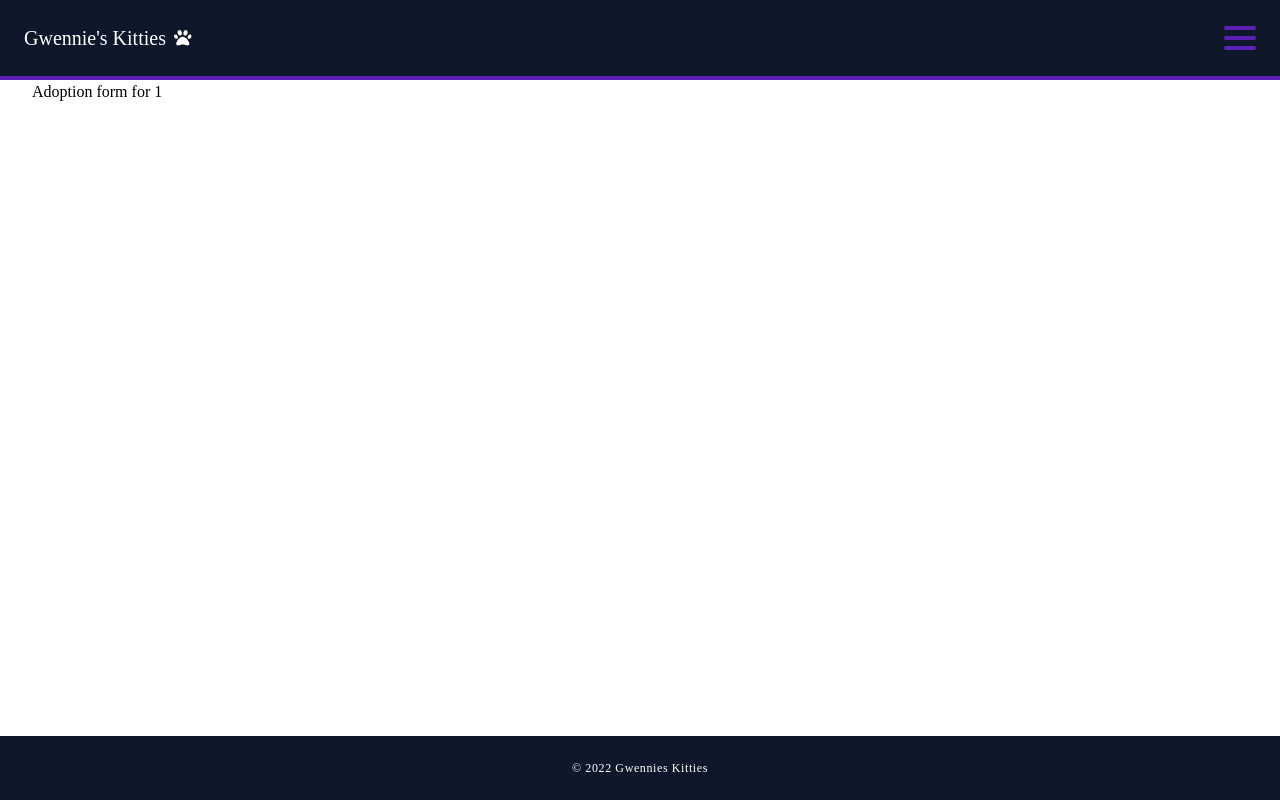
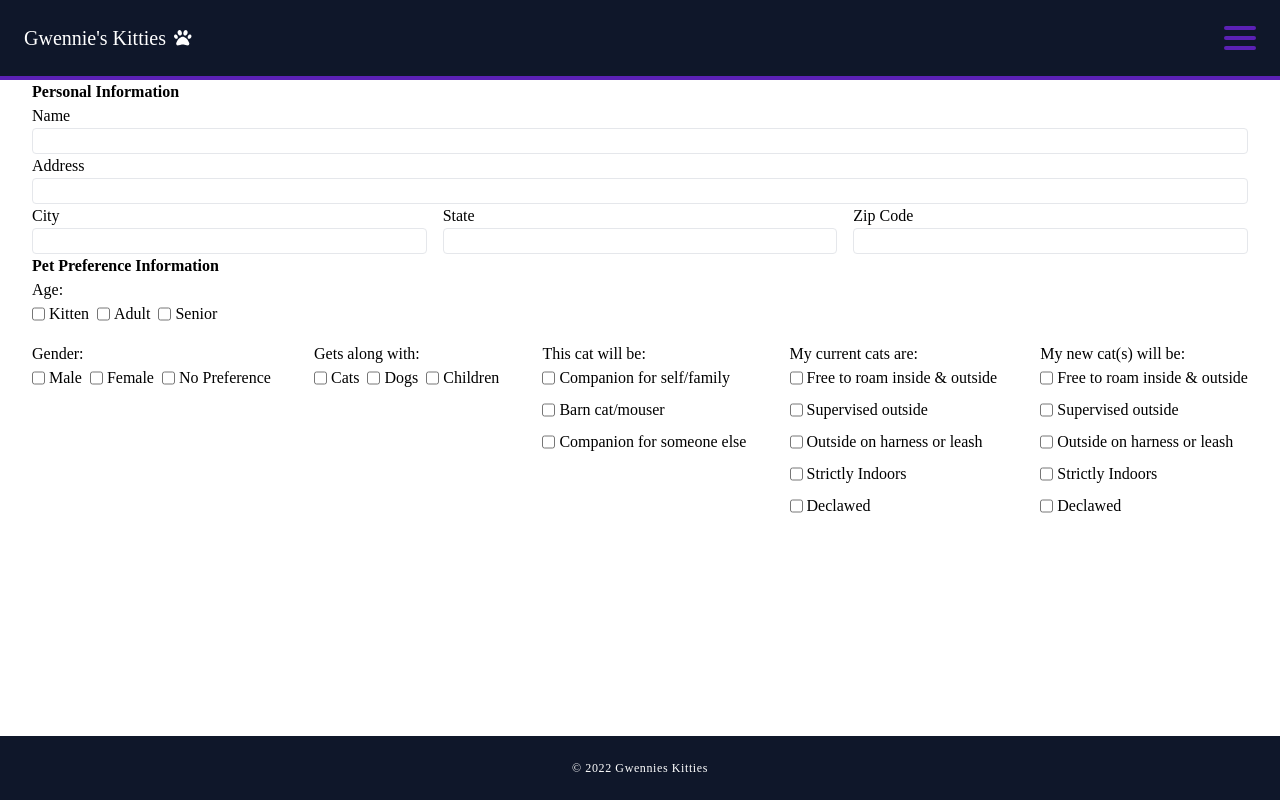
Before and after one commit to NoelVegaJr/next-fosters, a Next.js app: page /adopt/1/adoption-form in a window 1280 px wide. Built offline with nearby package versions, Linux system fonts and the light colour scheme; no server answers; a web font is replaced by a local one.

Commit message:
starting to create adoption form

```diff
--- a/components/AnimalDescriptionPanel/AnimalDescriptionPanel.tsx
+++ b/components/AnimalDescriptionPanel/AnimalDescriptionPanel.tsx
@@ -12,9 +12,9 @@ export const AnimalDescription = ({ title, faIcon, value, bg }) => {
     <div
       className={`${
         bg === 2 && 'bg-neutral-100'
-      } h-full py-8 px-1 text-center basis-1/5 `}
+      } py-8 px-1 text-center basis-1/5 `}
     >
-      <div className='flex flex-col justify-center h-full gap-6 items-center text-sm lg:text-lg'>
+      <div className='flex flex-col justify-center gap-6 items-center text-lg'>
         <p className='text-violet-400'>{title}</p>
         <FontAwesomeIcon icon={faIcon} className=' text-neutral-600 text-3xl' />
         <p>{value}</p>
--- a/pages/adopt/[id]/adoption-form.tsx
+++ b/pages/adopt/[id]/adoption-form.tsx
@@ -1,5 +1,159 @@
 import { useRouter } from 'next/router';
 export default function AdoptionPage() {
   const router = useRouter();
-  return <h1>Adoption form for {router.query.id}</h1>;
+  return (
+    <>
+      {/* <h1>Adoption form for {router.query.id}</h1> */}
+      <form>
+        <section>
+          <p className='font-semibold'>Personal Information</p>
+          <div className='flex flex-col'>
+            <label>Name</label>
+            <input type='text' className='border rounded' />
+          </div>
+          <div className='flex flex-col'>
+            <label>Address</label>
+            <input type='text' className='border rounded' />
+          </div>
+          <div className='flex flex-col md:flex-row  gap-4'>
+            <div className='flex flex-col w-full  md:basis-1/3'>
+              <label>City</label>
+              <input type='text' className='border rounded w-full' />
+            </div>
+            <div className='flex flex-col w-full  md:basis-1/3'>
+              <label>State</label>
+              <input type='text' className='border rounded w-full' />
+            </div>
+            <div className='flex flex-col w-full  md:basis-1/3'>
+              <label>Zip Code</label>
+              <input type='text' className='border rounded w-full' />
+            </div>
+          </div>
+        </section>
+        <section>
+          <p className='font-semibold'>Pet Preference Information</p>
+          <div className='flex flex-wrap justify-between gap-4'>
+            <article className='w-full'>
+              <p>Age:</p>
+              <div className='flex gap-2  w-full'>
+                <div className='flex gap-1'>
+                  <input type='checkbox' />
+                  <label>Kitten</label>
+                </div>
+                <div className='flex gap-1'>
+                  <input type='checkbox' />
+                  <label>Adult</label>
+                </div>
+                <div className='flex gap-1'>
+                  <input type='checkbox' />
+                  <label>Senior</label>
+                </div>
+              </div>
+            </article>
+            <article>
+              <p>Gender:</p>
+              <div className='flex gap-2  w-full'>
+                <div className='flex gap-1'>
+                  <input type='checkbox' />
+                  <label>Male</label>
+                </div>
+                <div className='flex gap-1'>
+                  <input type='checkbox' />
+                  <label>Female</label>
+                </div>
+                <div className='flex gap-1'>
+                  <input type='checkbox' />
+                  <label>No Preference</label>
+                </div>
+              </div>
+            </article>
+            <article>
+              <p>Gets along with:</p>
+              <div className='flex gap-2  w-full'>
+                <div className='flex gap-1'>
+                  <input type='checkbox' />
+                  <label>Cats</label>
+                </div>
+                <div className='flex gap-1'>
+                  <input type='checkbox' />
+                  <label>Dogs</label>
+                </div>
+                <div className='flex gap-1'>
+                  <input type='checkbox' />
+                  <label>Children</label>
+                </div>
+              </div>
+            </article>
+            <article>
+              <p>This cat will be:</p>
+              <div className='flex flex-col gap-2  w-full'>
+                <div className='flex gap-1'>
+                  <input type='checkbox' />
+                  <label>Companion for self/family</label>
+                </div>
+                <div className='flex gap-1'>
+                  <input type='checkbox' />
+                  <label>Barn cat/mouser</label>
+                </div>
+                <div className='flex gap-1'>
+                  <input type='checkbox' />
+                  <label>Companion for someone else</label>
+                </div>
+              </div>
+            </article>
+            <article>
+              <p>My current cats are:</p>
+              <div className='flex flex-col gap-2  w-full'>
+                <div className='flex gap-1'>
+                  <input type='checkbox' />
+                  <label>Free to roam inside & outside</label>
+                </div>
+                <div className='flex gap-1'>
+                  <input type='checkbox' />
+                  <label>Supervised outside</label>
+                </div>
+                <div className='flex gap-1'>
+                  <input type='checkbox' />
+                  <label>Outside on harness or leash</label>
+                </div>
+                <div className='flex gap-1'>
+                  <input type='checkbox' />
+                  <label>Strictly Indoors</label>
+                </div>
+                <div className='flex gap-1'>
+                  <input type='checkbox' />
+                  <label>Declawed</label>
+                </div>
+              </div>
+            </article>
+            <article>
+              <p>My new cat(s) will be:</p>
+              <div className='flex flex-col gap-2  w-full'>
+                <div className='flex gap-1'>
+                  <input type='checkbox' />
+                  <label>Free to roam inside & outside</label>
+                </div>
+                <div className='flex gap-1'>
+                  <input type='checkbox' />
+                  <label>Supervised outside</label>
+                </div>
+                <div className='flex gap-1'>
+                  <input type='checkbox' />
+                  <label>Outside on harness or leash</label>
+                </div>
+                <div className='flex gap-1'>
+                  <input type='checkbox' />
+                  <label>Strictly Indoors</label>
+                </div>
+                <div className='flex gap-1'>
+                  <input type='checkbox' />
+                  <label>Declawed</label>
+                </div>
+              </div>
+            </article>
+          </div>
+        </section>
+      </form>
+    </>
+  );
 }
--- a/pages/profile.tsx
+++ b/pages/profile.tsx
@@ -40,13 +40,13 @@ export default function ProfilePage({ user }) {
   const [addingNewFoster, setAddingNewFoster] = useState(false);
   const [content, setContent] = useState('foster');
 
-  const newFosterClickHandler = () => {
+  const toggleNewFosterHandler = () => {
     setAddingNewFoster(!addingNewFoster);
   };
 
   return (
     <>
-      <div className='mt-10'>
+      <div className='mt-10 relative'>
         <h1 className='text-3xl mb-10'>
           {user.firstName} {user.lastName}
         </h1>
@@ -83,12 +83,17 @@ export default function ProfilePage({ user }) {
         {content === 'foster' && (
           <>
             <button
-              onClick={newFosterClickHandler}
-              className='bg-green-600 text-white font-semibold py-2 px-4 rounded-md mb-5 w-full'
+              onClick={toggleNewFosterHandler}
+              className='bg-green-600 text-white font-semibold py-2 px-4 rounded-md mb-5 w-full md:w-fit'
             >
               + New Foster
             </button>
-            {addingNewFoster && <NewFosterForm userId={user.id} />}
+            {addingNewFoster && (
+              <NewFosterForm
+                userId={user.id}
+                onClose={toggleNewFosterHandler}
+              />
+            )}
             <FosterList userId={user.id} />
           </>
         )}
```
Also changed, not shown: components/Foster/NewFosterForm.jsx (+41 -37 lines).
